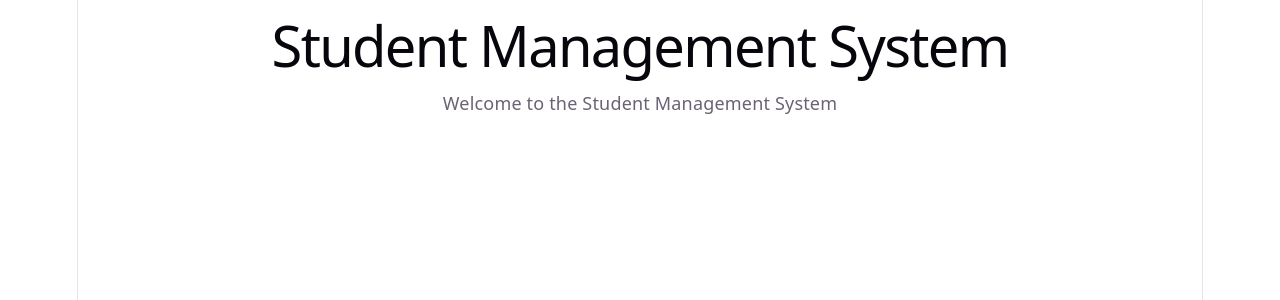
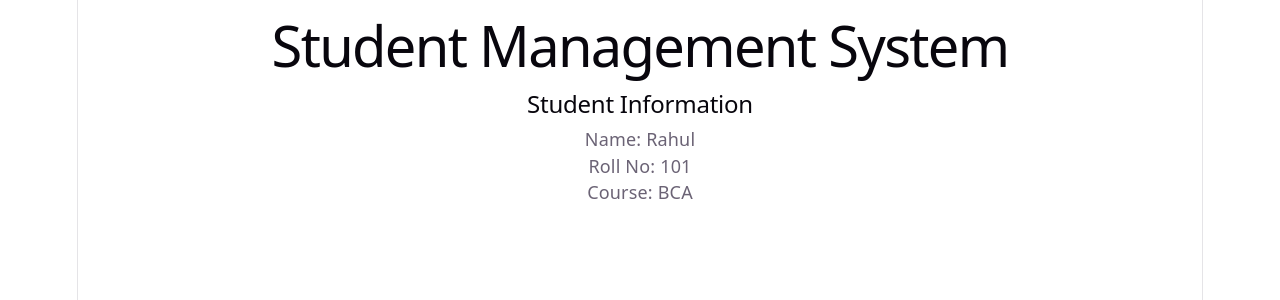
Before and after one commit to hp1787645-rgb/student-management-system, a React (Vite) app: page / in a window 1280 px wide. Shown: the top 300 px of the page. Built offline with nearby package versions, Linux system fonts and the light colour scheme.

Commit message:
Complete Week 2 components and props

```diff
--- a/src/App.jsx
+++ b/src/App.jsx
@@ -1,8 +1,15 @@
+import StudentCard from "./components/StudentCard";
+
 function App() {
   return (
     <div>
       <h1>Student Management System</h1>
-      <p>Welcome to the Student Management System</p>
+
+      <StudentCard
+  name="Rahul"
+  rollNo="101"
+  course="BCA"
+/>
     </div>
   );
 }
--- /dev/null
+++ b/src/components/StudentCard.jsx
@@ -0,0 +1,12 @@
+function StudentCard(props) {
+  return (
+    <div>
+      <h2>Student Information</h2>
+      <p>Name: {props.name}</p>
+      <p>Roll No: {props.rollNo}</p>
+      <p>Course: {props.course}</p>
+    </div>
+  );
+}
+
+export default StudentCard;
```
